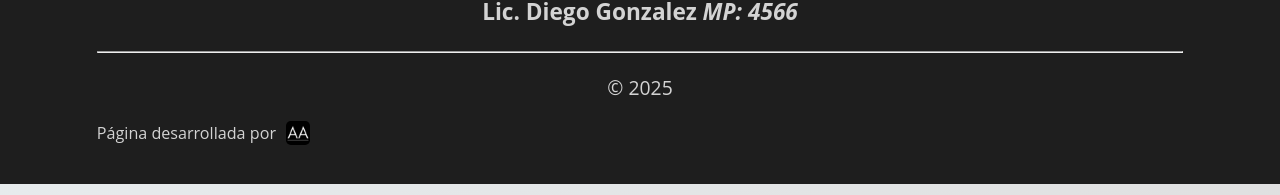
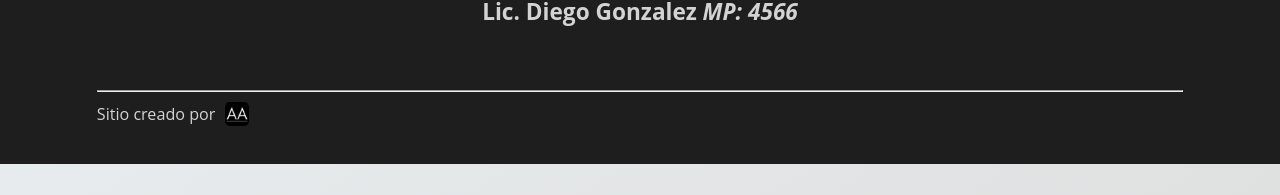
Before and after one commit to aeffekt/vetweb, a React (Vite) app: page /servicios in a window 1280 px wide. Shown: the part 521-716 px from the top of the page. Built offline with nearby package versions, Linux system fonts and the light colour scheme.

Commit message:
footer visual and cosmetics

```diff
--- a/src/components/AAmarca.jsx
+++ b/src/components/AAmarca.jsx
@@ -4,12 +4,10 @@ import aalogo from '../images/aaicon.png'
 function AAmarca() {
   return (
       <>
-      <p>© 2025</p>
         <a href="https://www.arnaiz.com.ar" target="_blank" className="aa-brand">
-          <small className='brand'>Página desarrollada por </small>
-          <img title="Agustin Arnaiz" decoding='async' src={ aalogo } alt="Agustin Arnaiz Logo"/>
+          <small className='brand'>Sitio creado por </small>
+          <img title="© Agustín Arnaiz" decoding='async' src={ aalogo } alt="Agustin Arnaiz Logo"/>
         </a>
-
     </>
   )
 }
--- a/src/components/Footer.jsx
+++ b/src/components/Footer.jsx
@@ -11,6 +11,7 @@ function Footer() {
             <h3>Veterinaria Dermatológica
               <p><b>Lic. Diego Gonzalez <i>MP: 4566</i></b></p>
             </h3>
+            <br />
             <hr />
             <AAmarca />
         </footer>
--- a/src/components/WhatsAppIcon.jsx
+++ b/src/components/WhatsAppIcon.jsx
@@ -1,4 +1,3 @@
-
 import { FloatingWhatsApp } from 'react-floating-whatsapp'
 import logo from '../images/logo_nefroncovet.png';
 
@@ -7,8 +6,8 @@ function WhatsAppIcon() {
 
   return (
       <FloatingWhatsApp
-        phoneNumber="+54 9 3512 17-2630"
-        accountName="Veterinaria NEFRONCOVET"
+        phoneNumber='+54 9 3512 17-2630'
+        accountName='Veterinaria NEFRONCOVET'
         chatMessage="Hola! Escribe un mensaje y envíalo por whatsapp"
         statusMessage=""
         placeholder="Escriba un mensaje"
```
